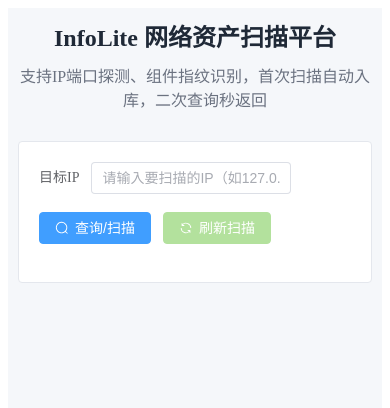
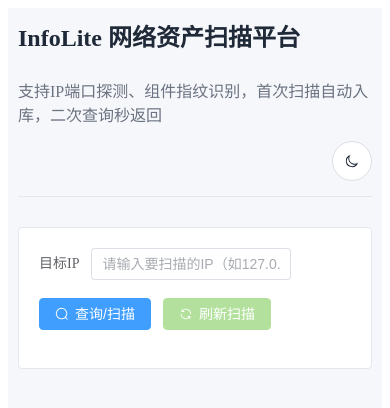
Before and after one commit to czheisenberg/InfoLite, a Vue app in the folder frontend/infolite-frontend/: page / in a window 390 px wide. Shown: the top 408 px of the page. Built offline with nearby package versions, Linux system fonts and the light colour scheme.

Commit message:
feat "dark theme"

```diff
--- a/frontend/infolite-frontend/src/App.vue
+++ b/frontend/infolite-frontend/src/App.vue
@@ -3,17 +3,96 @@
 </template>
 
 <script setup>
-// 无需额外代码，仅作为路由出口
+import { ref, onMounted, watch } from 'vue'
+
+// 定义主题状态：light（亮色）/ dark（暗色），默认亮色
+const theme = ref('light')
+
+onMounted(() => {
+  // 优先读取本地存储，无则检测系统主题
+  const savedTheme = localStorage.getItem('infolite-theme')
+  if (savedTheme) {
+    theme.value = savedTheme
+  } else {
+    const isSystemDark = window.matchMedia('(prefers-color-scheme: dark)').matches
+    theme.value = isSystemDark ? 'dark' : 'light'
+  }
+  document.documentElement.className = theme.value
+})
+
+// 监听主题变化：同步到HTML根节点 + 保存到本地存储
+watch(theme, (newVal) => {
+  document.documentElement.className = newVal
+  localStorage.setItem('infolite-theme', newVal)
+}, { immediate: true })
+
+// 提供主题切换方法，供子组件调用（通过provide/inject）
+import { provide } from 'vue'
+provide('theme', theme)
+provide('toggleTheme', () => {
+  theme.value = theme.value === 'light' ? 'dark' : 'light'
+})
 </script>
 
 <style scoped>
+/* 全局样式重置（移除scoped则全局生效，此处保留scoped，仅作用于根组件） */
 * {
   margin: 0;
   padding: 0;
   box-sizing: border-box;
+  transition: background-color 0.3s ease, color 0.3s ease, border-color 0.3s ease;
 }
 body {
-  background-color: #f5f7fa;
+  min-height: 100vh;
   font-family: -apple-system, BlinkMacSystemFont, 'Segoe UI', Roboto, 'Helvetica Neue', Arial, sans-serif;
 }
+
+/* 定义CSS变量：亮色/暗色主题（通过HTML根节点class区分） */
+:root.light {
+  --bg-main: #f5f7fa;
+  --bg-card: #ffffff;
+  --text-primary: #1f2937;
+  --text-secondary: #6b7280;
+  --border-color: #e5e7eb;
+  --hover-color: #f3f4f6;
+}
+:root.dark {
+  --bg-main: #18181b;
+  --bg-card: #27272a;
+  --text-primary: #fafafa;
+  --text-secondary: #a1a1aa;
+  --border-color: #3f3f46;
+  --hover-color: #323235;
+}
 </style>
+
+<!-- 全局样式：无scoped，作用于整个项目 -->
+<style>
+/* 全局CSS变量生效，供所有子组件使用 */
+:root.light {
+  --bg-main: #f5f7fa;
+  --bg-card: #ffffff;
+  --text-primary: #1f2937;
+  --text-secondary: #6b7280;
+  --border-color: #e5e7eb;
+  --hover-color: #f3f4f6;
+}
+:root.dark {
+  --bg-main: #18181b;
+  --bg-card: #27272a;
+  --text-primary: #fafafa;
+  --text-secondary: #a1a1aa;
+  --border-color: #3f3f46;
+  --hover-color: #323235;
+}
+
+/* 暗黑模式下Element表格hover行背景适配 */
+.dark .el-table__row:hover {
+  background-color: var(--hover-color) !important;
+}
+/* 暗黑模式下输入框/卡片边框适配 */
+.dark .el-input__wrapper, .dark .el-card {
+  border-color: var(--border-color) !important;
+  background-color: var(--bg-card) !important;
+}
+</style>
--- a/frontend/infolite-frontend/src/main.js
+++ b/frontend/infolite-frontend/src/main.js
@@ -5,6 +5,8 @@
 // 引入Element Plus
 import ElementPlus from 'element-plus'
 import 'element-plus/dist/index.css'
+// 👇 新增：引入Element Plus暗黑模式样式（核心）
+import 'element-plus/theme-chalk/dark/css-vars.css'
 // 引入Element Plus所有图标
 import * as ElementPlusIconsVue from '@element-plus/icons-vue'
 // 引入axios（后续封装，先全局挂载）
--- a/frontend/infolite-frontend/src/views/AssetScan.vue
+++ b/frontend/infolite-frontend/src/views/AssetScan.vue
@@ -4,6 +4,16 @@
     <div class="page-header">
       <h1 class="page-title">InfoLite 网络资产扫描平台</h1>
       <p class="page-desc">支持IP端口探测、组件指纹识别，首次扫描自动入库，二次查询秒返回</p>
+
+      <el-button
+        icon="Moon"
+        circle
+        size="large"
+        class="theme-toggle-btn"
+        @click="toggleTheme"
+        :icon="theme === 'light' ? 'Moon' : 'Sunny'"
+        title="切换主题"
+      />
     </div>
 
     <!-- 扫描表单 -->
@@ -67,6 +77,7 @@
               <el-tag type="success">{{ scope.row.status }}</el-tag>
             </template>
           </el-table-column>
+          <el-table-column prop="banner" label="Banner" align="center" width="100" />
           <el-table-column prop="fingerprint" label="组件指纹" align="center">
             <template #default="scope">
               <span v-if="scope.row.fingerprint.length > 0">
@@ -126,6 +137,11 @@
 import { ElMessage, ElMessageBox } from 'element-plus'
 // 引入封装的axios请求
 import request from '../utils/request'
+
+// 主题
+import { inject } from 'vue'
+const theme = inject('theme')
+const toggleTheme = inject('toggleTheme')
 
 // 扫描表单数据
 const scanForm = reactive({
@@ -210,30 +226,45 @@
 </script>
 
 <style scoped>
-/* 页面整体样式 */
+/* 页面整体样式：替换为CSS变量 👇 */
 .asset-scan-page {
   max-width: 1400px;
   margin: 0 auto;
   padding: 20px;
-  background-color: #f5f7fa;
+  background-color: var(--bg-main);
   min-height: 100vh;
 }
 
-/* 页面头部 */
+/* 页面头部：新增flex布局，容纳切换按钮 */
 .page-header {
-  text-align: center;
+  display: flex;
+  justify-content: space-between;
+  align-items: center;
+  text-align: left;
   margin-bottom: 30px;
+  padding-bottom: 15px;
+  border-bottom: 1px solid var(--border-color);
+}
+.header-left {
+  flex: 1;
 }
 .page-title {
   font-size: 28px;
-  color: #1f2937;
+  color: var(--text-primary);
   margin: 0 0 10px 0;
   font-weight: 600;
 }
 .page-desc {
   font-size: 16px;
-  color: #6b7280;
+  color: var(--text-secondary);
   margin: 0;
+}
+/* 主题切换按钮样式 */
+.theme-toggle-btn {
+  margin-left: 20px;
+  --el-button-bg-color: var(--bg-card);
+  --el-button-text-color: var(--text-primary);
+  --el-button-hover-bg-color: var(--hover-color);
 }
 
 /* 扫描表单 */
@@ -253,7 +284,7 @@
 }
 .result-header h3 {
   font-size: 18px;
-  color: #1f2937;
+  color: var(--text-primary);
   margin: 0;
   display: flex;
   align-items: center;
@@ -261,7 +292,7 @@
 }
 .result-header p {
   font-size: 14px;
-  color: #6b7280;
+  color: var(--text-secondary);
   margin: 0;
 }
 
@@ -281,5 +312,15 @@
     align-items: flex-start;
     gap: 5px;
   }
+  .page-header {
+    flex-direction: column;
+    align-items: flex-start;
+    gap: 15px;
+    text-align: left;
+  }
+  .theme-toggle-btn {
+    align-self: flex-end;
+    margin-left: 0;
+  }
 }
 </style>
```
